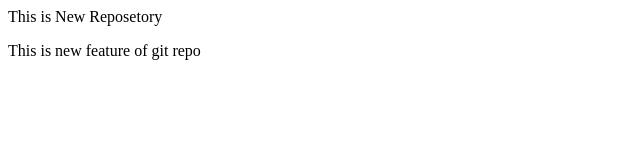
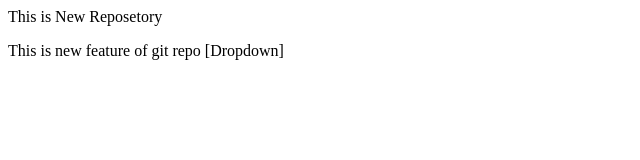
Before and after one commit to shivamsharma7400/localRepo, a plain HTML site: page index.html in a window 1280 px wide. Shown: the full height of the page, 0-640 px from the left. Drawn offline with Linux system fonts and the light colour scheme.

Commit message:
add dropdown

```diff
--- a/index.html
+++ b/index.html
@@ -1,2 +1,2 @@
 <p>This is New Reposetory</p>
-<p>This is new feature of git repo</p>
+<p>This is new feature of git repo [Dropdown]</p>
```
